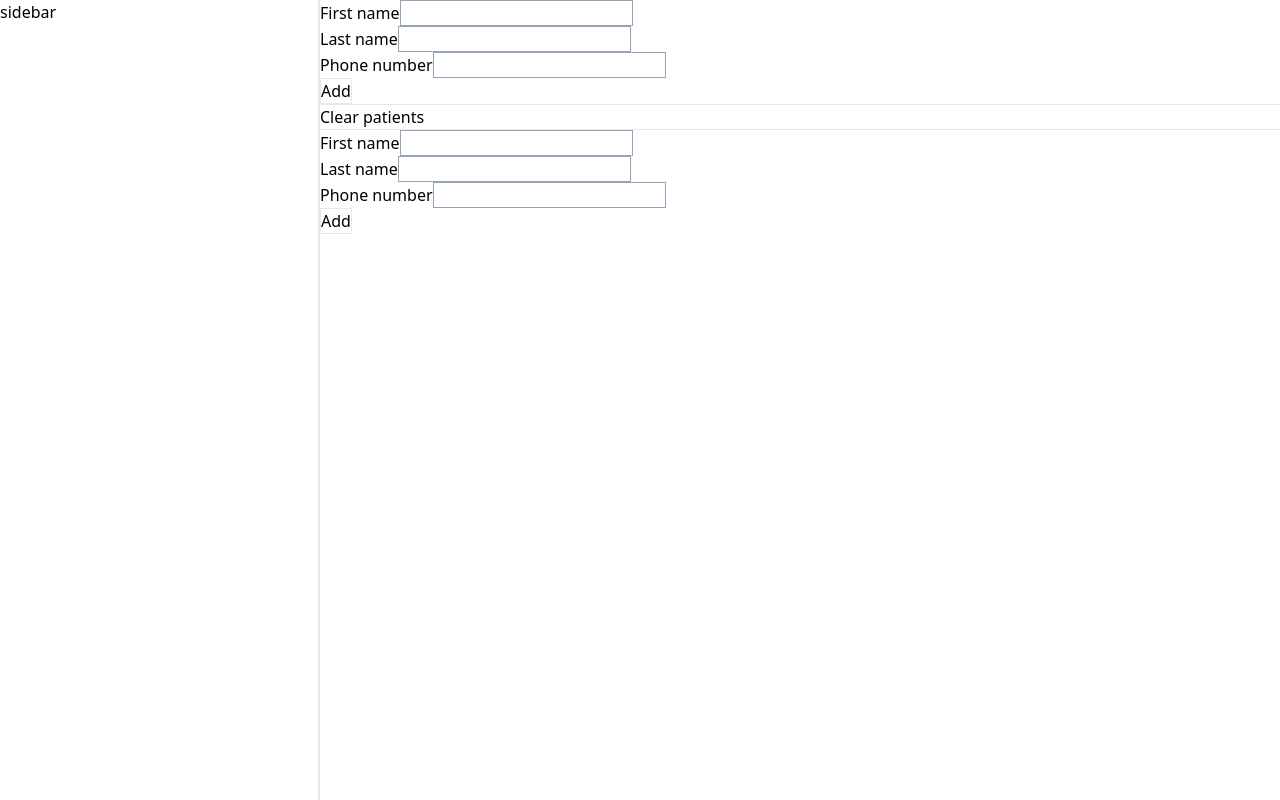
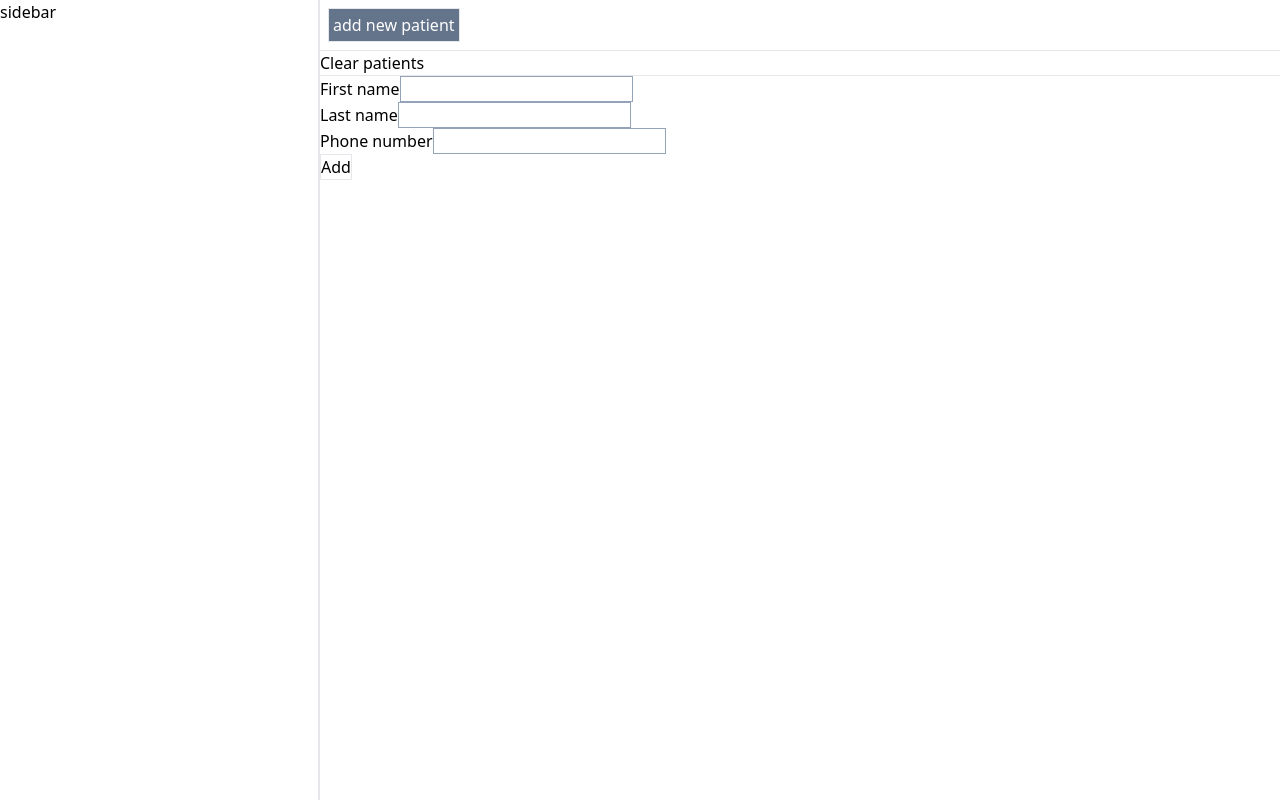
Before and after one commit to Sharkul-pixel/Automated-Prescription-System, a React (Vite) app: page /patients/new in a window 1280 px wide. Built offline with nearby package versions, Linux system fonts and the light colour scheme.

Commit message:
Replace NewPatientForm in Root with a Link to it

```diff
--- a/src/routes/Root.jsx
+++ b/src/routes/Root.jsx
@@ -1,24 +1,14 @@
-import { useEffect, useState } from "react";
-import { Outlet } from "react-router-dom";
-
-import NewPatientForm from "./NewPatientForm";
+import { Outlet, Link } from "react-router-dom";
 
 export default function Root() {
-  const [patients, setPatients] = useState(() => {
-    const patients = localStorage.getItem("patients");
-    return JSON.parse(patients) ?? [];
-  });
-
-  useEffect(() => {
-    localStorage.setItem("patients", JSON.stringify(patients));
-  }, [patients]);
-
   return (
     <>
       <div className="flex min-h-screen">
         <aside className="w-1/4 border-r-2">sidebar</aside>
         <div className="w-3/4">
-          <NewPatientForm setPatients={setPatients} />
+          <button className="m-2 border bg-slate-500 p-1 text-white">
+            <Link to={`/patients/new`}>add new patient</Link>
+          </button>
           <hr />
           <button
             onClick={() => {
```
